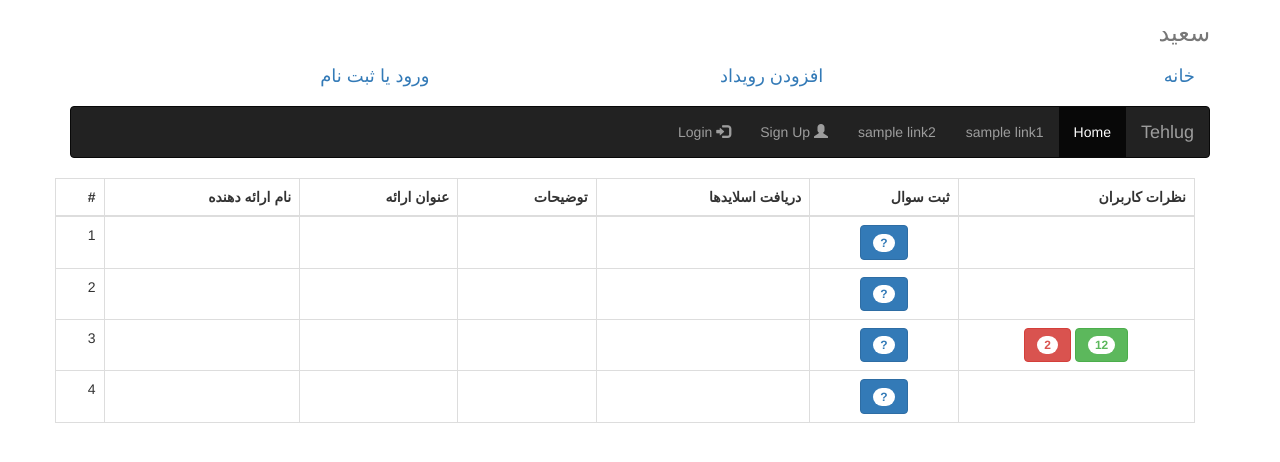
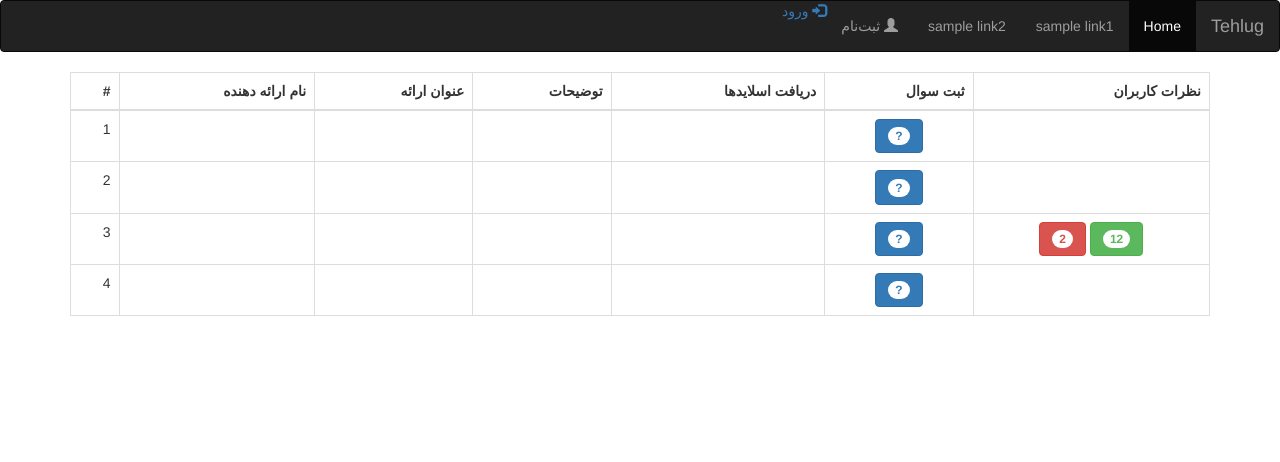
Before and after one commit to numb95/presbid, a Django app: template presbid/templates/index.html in a window 1280 px wide. Shown: the top 462 px of the page. Run offline with Django 3.2, Linux system fonts and the light colour scheme; tables that the repository leaves empty hold one stand-in row (values such as "Sample post"); the template is opened without the code that fills it: values that come from a table or form of the project are taken from there, most other values are stand-ins (such as "Sample title", 1, 10 or a date in 2020); parts of the project's set-up code (start-up, migrations or seed data) failed here and were passed over; some libraries are stand-ins or nearby versions.

Commit message:
fix login modal

```diff
--- a/presbid/presbid/settings.py
+++ b/presbid/presbid/settings.py
@@ -124,3 +124,8 @@ USE_TZ = True
 # https://docs.djangoproject.com/en/1.9/howto/static-files/
 
 STATIC_URL = '/static/'
+
+
+STATICFILES_DIRS = (
+        os.path.join(BASE_DIR, "static"),
+        )
--- a/presbid/templates/index.html
+++ b/presbid/templates/index.html
@@ -1,6 +1,4 @@
-{%  extends "layout.html" %}
-
-
+{% extends "layout.html" %}
 
 {% block pageBody %}
 	 <nav class="navbar navbar-inverse">
@@ -14,11 +12,17 @@
       <li><a href="#">sample link2</a></li>
     </ul>
     <ul class="nav navbar-nav navbar-right">
-      <li><a href="#"><span class="glyphicon glyphicon-user"></span> Sign Up</a></li>
-      <li><a href="#"><span class="glyphicon glyphicon-log-in"></span> Login</a></li>
+      <li><a href="#" data-toggle="modal" data-target="#register"><span class="glyphicon glyphicon-user" ></span> ثبت‌نام</a></li>
+        {% if user.is_authenticated %}
+        <a href="/logout" data-toggle="modal" data-target=""><span class="glyphicon glyphicon-log-in" ></span> خروج</a></li>
+        {% else %}
+        <a href="#" data-toggle="modal" data-target="#login"><span class="glyphicon glyphicon-log-in" ></span> ورود</a></li>
+        {% endif %}
+
     </ul>
   </div>
 </nav>
+
 
 
 
@@ -167,6 +171,108 @@
     </div>
   </div>
 </div>
+{#{% comment %}###################REGISTER MODAL###################{% endcomment %}#}
+<div class="modal fade" id="login" role="dialog">
+    <div class="modal-dialog modal-lg">
+      <div class="modal-content">
+        <div class="modal-header">
+          <button type="button" class="close" data-dismiss="modal">&times;</button>
+          <h4 class="modal-title">سوال بپرسید</h4>
+        </div>
+        <div class="modal-body">
+
+
+    <section class="hero" id="login-hero">
+        <div class="texture-overlay"></div>
+        <div class="container">
+            <div class="row nav-wrapper">
+                <div class="col-md-6 col-sm-6 col-xs-6 text-left">
+                </div>
+            </div>
+            <div class="row hero-content">
+                <div class="col-md-12">
+                    <h1 class="animated fadeInDown">لطفن وارد شوید</h1>
+                    {{ invalid_html }}
+                    <form action="." method="POST" class="form-horizontal" dir="rtl" role="form">{% csrf_token %}
+                        <div class="form-group">
+                            <label for="inputUsername" class="col-sm-2 control-label">نام کاربری</label>
+
+                            <div class="col-sm-10">
+                                <input class="form-control" name="username" type="text"/>
+                            </div>
+                        </div>
+                        <div class="form-group">
+                            <label for="inputPassword3" class="col-sm-2 control-label">رمز عبور</label>
+
+                            <div class="col-sm-10">
+                                <input class="form-control" name="password" type="password"/>
+                            </div>
+                        </div>
+                        <div class="form-group">
+                            <div class="col-sm-offset-2 col-sm-10">
+                                <div class="checkbox">
+                                    <label><input name="remember" type="checkbox"/> مرا به خاطر نگه دار</label>
+                                </div>
+                            </div>
+                        </div>
+			<input type="submit" name="submit" value="ورود"
+			                       class="btn-block btn-lg btn-primary learn-btn btn-margin">
+
+					       <br />
+                        <a href="#" class="learn-btn fadeInUp youtube-media">رمز عبور را فراموش کرده‌ام<i
+					class="fa fa-arrow-down"></i></a><br />
+		<a href="/register" class="learn-btn fadeInUp youtube-media">ایجاد حساب کاربری جدید<i
+				                                class="fa fa-arrow-down"></i></a>
+                    </form>
+                </div>
+            </div>
+        </div>
+    </section>
+
+
+
+
+        </div>
+        <div class="modal-footer">
+          <button type="button" class="btn btn-default" data-dismiss="modal">بستن</button>
+        </div>
+      </div>
+    </div>
+  </div>
+</div>
+{% comment %}
+##########################REGISTER MODAL##################
+{% endcomment %}
+    <div class="modal fade" id="register" role="dialog">
+    <div class="modal-dialog modal-lg">
+      <div class="modal-content">
+        <div class="modal-header">
+          <button type="button" class="close" data-dismiss="modal">&times;</button>
+          <h4 class="modal-title">سوال بپرسید</h4>
+        </div>
+        <div class="modal-body">
+
+<div class="row">
+                <form action="/register/" method="post" role="form">{% csrf_token %}
+                    {{ form.non_field_errors }}
+                    {{ form.as_p }}
+                    <br/><br/>
+                    <input type="submit" name="submit" value="Register"
+                           class="btn-block btn-lg btn-primary learn-btn btn-margin">
+
+                   <br /><br />
+                 </form>
+        </div>
+
+        </div>
+        <div class="modal-footer">
+          <button type="button" class="btn btn-default" data-dismiss="modal">بستن</button>
+        </div>
+      </div>
+    </div>
+  </div>
+</div>
+
 
 
 {% endblock %}
--- a/presbid/templates/layout.html
+++ b/presbid/templates/layout.html
@@ -21,26 +21,26 @@
 
 </head>
 <body>
-<div class="container">
 
-<div class="masthead">
-	<h3 class="text-muted">سعید</h3>
-<nav>
-	<ul class="nav nav-justified">
-		<li><a class="navbar-brand" href="/"> خانه </a></li>
-		<li><a class="navbar-brand" href="/event">افزودن رویداد</a></li>
-		{% if user.is_authenticated %}
-		<li><a class="navbar-brand" href="/logout">خروج</a></li>
-		{% else %}
-		<li><a class="navbar-brand" href="/login">ورود یا ثبت نام</a></li>
-		{% endif %}
-
-        </ul>
-
-</nav>
-</div>
+{#<div class="container">#}
+{##}
+{#<div class="masthead">#}
+{#	<h3 class="text-muted">سعید</h3>#}
+{#<nav>#}
+{#	<ul class="nav nav-justified">#}
+{#		<li><a class="navbar-brand" href="/"> خانه </a></li>#}
+{#		<li><a class="navbar-brand" href="/event">افزودن رویداد</a></li>#}
+{#		{% if user.is_authenticated %}#}
+{#		<li><a class="navbar-brand" href="/logout">خروج</a></li>#}
+{#		{% else %}#}
+{#		<li><a class="navbar-brand" href="/login">ورود یا ثبت نام</a></li>#}
+{#		{% endif %}#}
+{##}
+{#        </ul>#}
+{##}
+{#</nav>#}
+{#</div> #}
 {% block pageBody %}{% endblock %}
-</div>
 </body>
 
 </html>
--- a/presbid/templates/presentation.html
+++ b/presbid/templates/presentation.html
@@ -1,4 +1,5 @@
 {% extends "layout.html" %}
+
 {% block pageBody %}
 
 <body>
```
Also changed, not shown: presbid/accounts/migrations/0001_initial.py (added), presbid/presentation/migrations/0001_initial.py (added).
